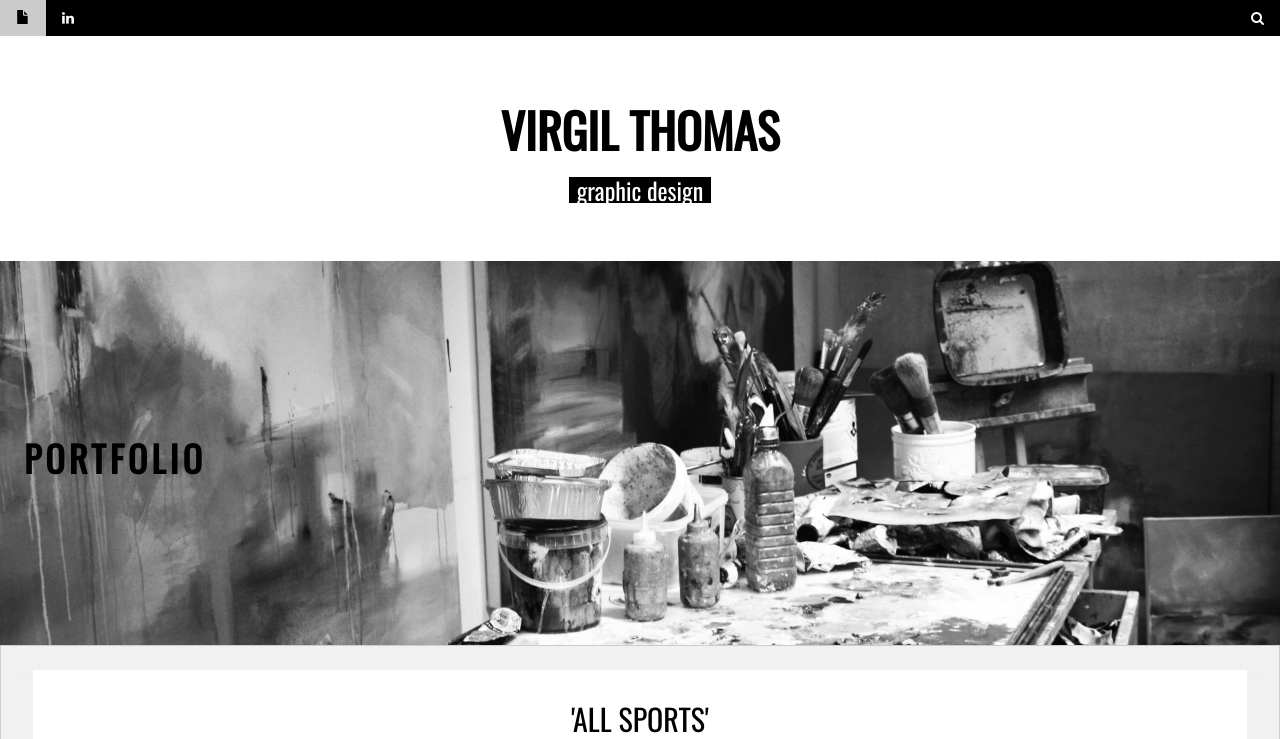
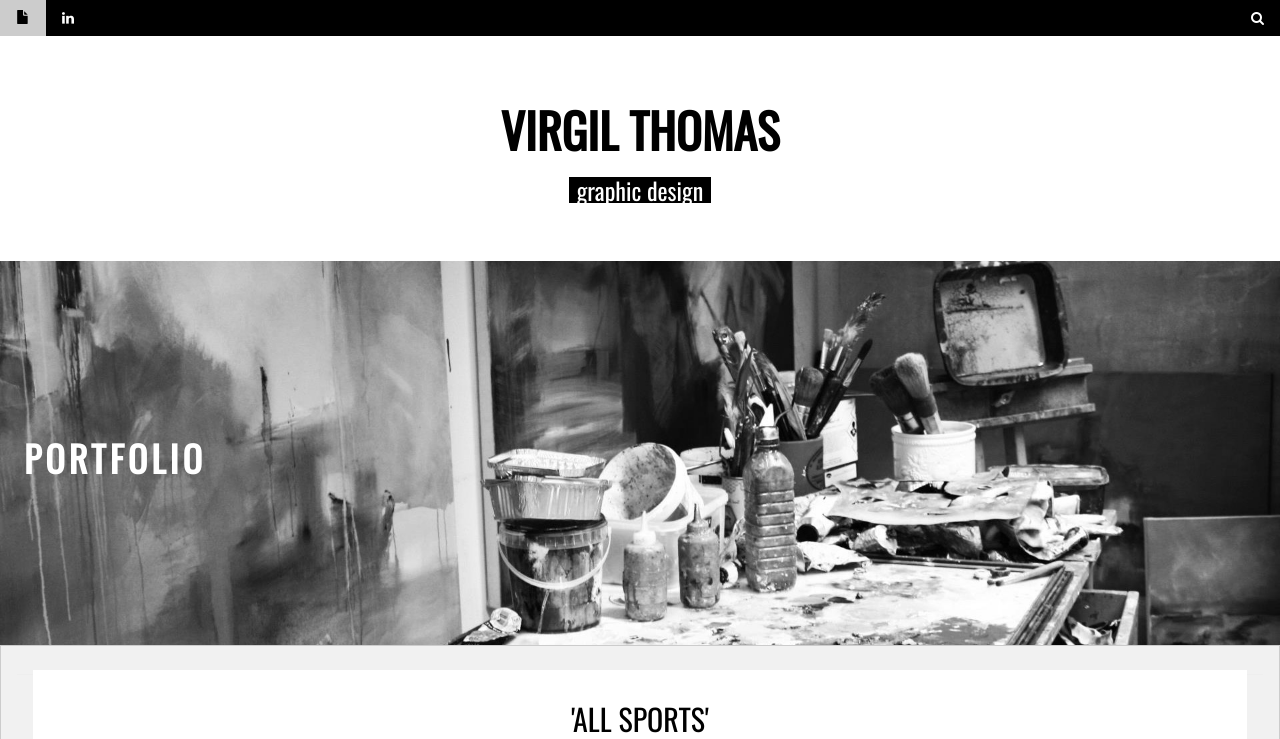
Before and after one commit to thelilmerman/final-project, a plain HTML site: page index.html in a window 1280 px wide. Shown: the top 739 px of the page. Drawn offline with nearby package versions, Linux system fonts and the light colour scheme.

Commit message:
Update index.html
white 'portfolio'

```diff
--- a/index.html
+++ b/index.html
@@ -36,7 +36,7 @@ and is wrapped around the whole page content, except for the footer in this exam
     <img class="w3-image" src="banner.portfolio.jpg" alt="LOGO" width="1600" height="1000">
 
     <div class="w3-display-left w3-padding-large">
-      <h1 class="w3-center w3-text-black w3-hide-small"><b>PORTFOLIO</b></h1>
+      <h1 class="w3-center w3-text-white w3-hide-small"><b>PORTFOLIO</b></h1>
 
     </div>
   </header>
```
